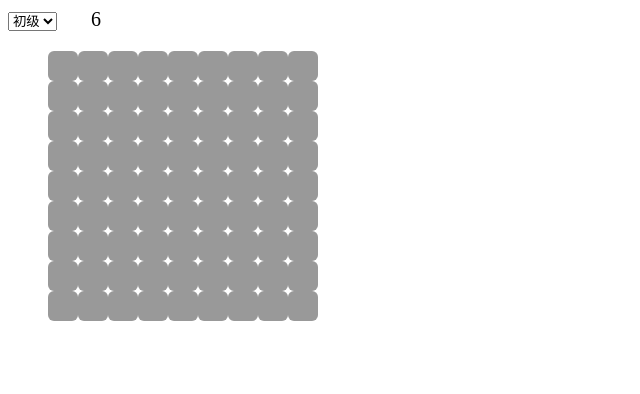
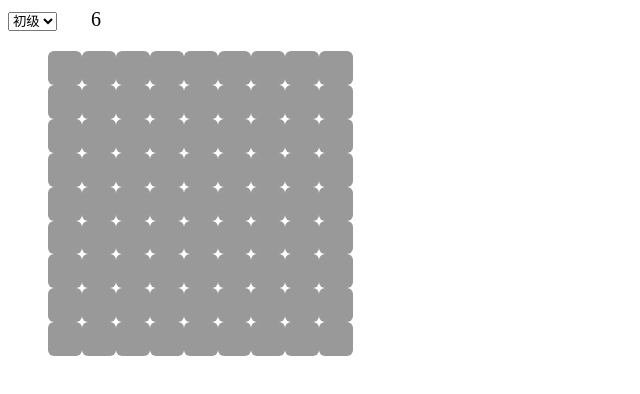
Before and after one commit to huya0424/game, a plain HTML site: page game02/index.html in a window 1280 px wide. Shown: the whole page, without its empty margins (0-640 px from the left). Drawn offline with Linux system fonts and the light colour scheme.

Commit message:
修复难度时计时器bug

```diff
--- a/game02/index.css
+++ b/game02/index.css
@@ -1,9 +1,6 @@
 html, body {
     font-size: 16px;
 }
-/* .seting {
-
-} */
 .timer {
     display: inline-block;
     margin-left: 30px;
@@ -21,8 +18,8 @@ html, body {
 }
 .grid ul li {
     position: relative;
-    width: 30px;
-    height: 30px;
+    width: 0.53rem;
+    height: 0.53rem;
     text-align: center;
     background-color: #999;
     border-radius: 6px;
--- a/game02/index.html
+++ b/game02/index.html
@@ -20,5 +20,18 @@
         <div id="grid" class="grid"></div>
     </div>
     <script src="index.js"></script>
+    <script>
+        // window.onload = function() {
+            let htmlWidth = document.documentElement.clientWidth || document.body.clientWidth;
+            let htmlDom = document.getElementsByTagName("html")[0];
+            htmlDom.style.fontSize = htmlWidth / 20 + "px";
+        // }
+        window.onresize = function() {
+            let htmlWidth = document.documentElement.clientWidth || document.body.clientWidth;
+            let htmlDom = document.getElementsByTagName("html")[0];
+            htmlDom.style.fontSize = htmlWidth / 20 + "px";
+            console.log(htmlWidth / 20);
+        }
+    </script>
 </body>
 </html>
--- a/game02/index.js
+++ b/game02/index.js
@@ -21,6 +21,7 @@ function change_type(current, type) {
     lei_position = [];
     isOver = false;
     timer = 0;
+    clearTimeout(time);
     init_grid();
 }
 
```
